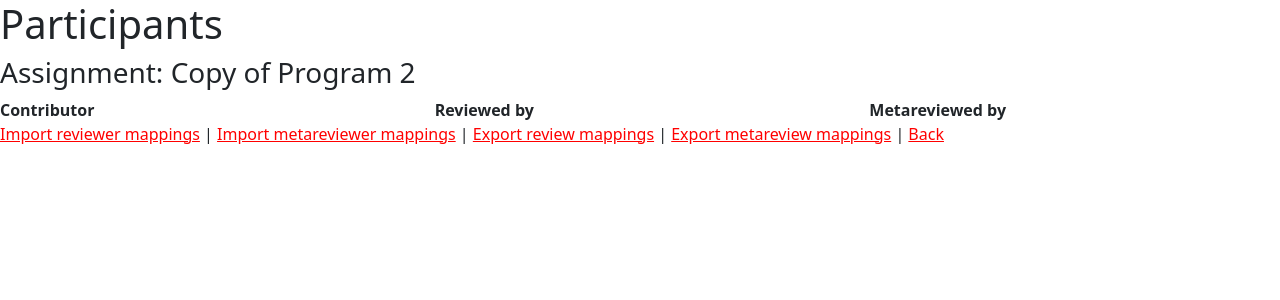
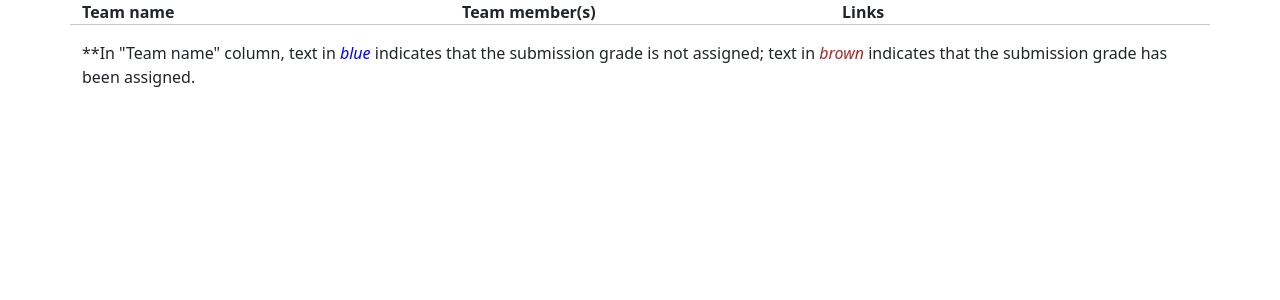
Before and after one commit to raghavnarula/OODD_project3, a React (Vite) app: page / in a window 1280 px wide. Shown: the top 300 px of the page. Built offline with nearby package versions, Linux system fonts and the light colour scheme.

Commit message:
Added Assign Grades

```diff
--- a/src/App.tsx
+++ b/src/App.tsx
@@ -1,11 +1,12 @@
 //import EtcPage from './components/EtcPage';
 //import AddParticipants from './components/AddParticipants';
 import AssignReviews from './components/AssignReviews';
+import AssignGrades from './components/AssignGrades';
 
 function App() {
   return (
     <>
-      <AssignReviews/>
+      <AssignGrades/>
     </>)
     }
 
--- a/src/components/AssignGrades.tsx
+++ b/src/components/AssignGrades.tsx
@@ -1,11 +1,32 @@
-import React from 'react'
+import React from 'react';
 
-type Props = {}
+type Props = {};
 
 const ViewScores = (props: Props) => {
   return (
-    <div>ViewScores</div>
-  )
+    <div className="container">
+      <div className="row">
+        <div className="col-md-4">
+          <div style={{fontWeight:'bold'}}className="column-header">Team name</div>
+        </div>
+        <div className="col-md-4">
+          <div style={{fontWeight:'bold'}}className="column-header">Team member(s)</div>
+        </div>
+        <div className="col-md-4">
+          <div style={{fontWeight:'bold'}}className="column-header">Links</div>
+        </div>
+        <hr />
+      </div>
+
+      <p>
+        **In "Team name" column, text in
+        <span style={{ color: 'blue', fontStyle: 'italic' }}> blue</span> indicates that the submission grade is not assigned;
+        text in
+        <span style={{ color: 'brown', fontStyle: 'italic' }}> brown</span> indicates that the submission grade has been assigned.
+      </p>
+
+    </div>
+  );
 }
 
-export default ViewScores
+export default ViewScores;
--- a/src/components/AssignReviews.tsx
+++ b/src/components/AssignReviews.tsx
@@ -44,7 +44,7 @@ const AssignReviews = (props: Props) => {
             "Back",
           ].map((link, index, array) => (
             <React.Fragment key={index}>
-              <a style={{color: 'red'}}href="#">{link}</a>
+              <a style={{color: 'brown'}}href="#">{link}</a>
               {index < array.length - 1 ? ' | ' : null}
             </React.Fragment>
           ))}
```
